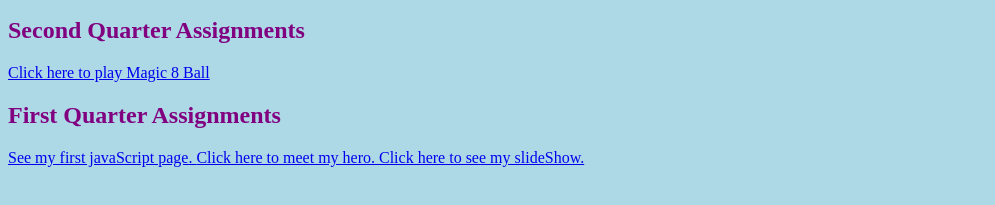
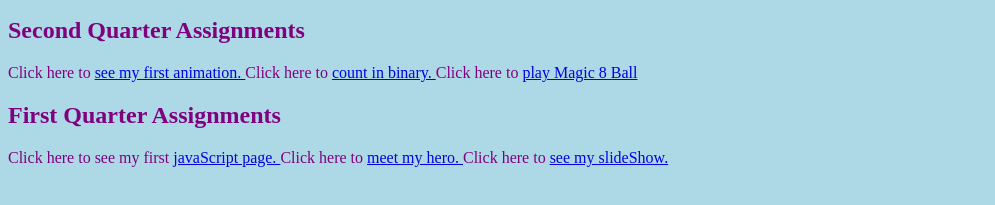
Before and after one commit to p3shin23/myWebSite, a plain HTML site: page index.html in a window 1280 px wide. Shown: the part 519-724 px from the top of the page, without its empty margins (0-995 px from the left). Drawn offline with Linux system fonts and the light colour scheme.

Commit message:
Add files via upload

```diff
--- a/index.html
+++ b/index.html
@@ -12,18 +12,14 @@
 
 
 <h2> Second Quarter Assignments </h2>
-    <a href="magic8ball.html"> Click here to play Magic 8 Ball </a>
+Click here to <a href="anim1.html"> see my first animation. </a>
+Click here to <a href="binCounter.html"> count in binary. </a>
+Click here to <a href="magic8ball.html"> play Magic 8 Ball </a>
 
-    <h2> First Quarter Assignments </h2>
-
- <a href="jsTester.html"> See my first javaScript page. </a>
-
-
-<a href="hero.html"> Click here to meet my hero. </a>
-
-
-<a href="slideShow.html"> Click here to see my slideShow. </a>
-
+<h2> First Quarter Assignments </h2>
+Click here to see my first <a href="jsTester.html"> javaScript page. </a>
+Click here to <a href="hero.html"> meet my hero. </a>
+Click here to <a href="slideShow.html"> see my slideShow. </a>
 
 <br/>
 <br/>
```
